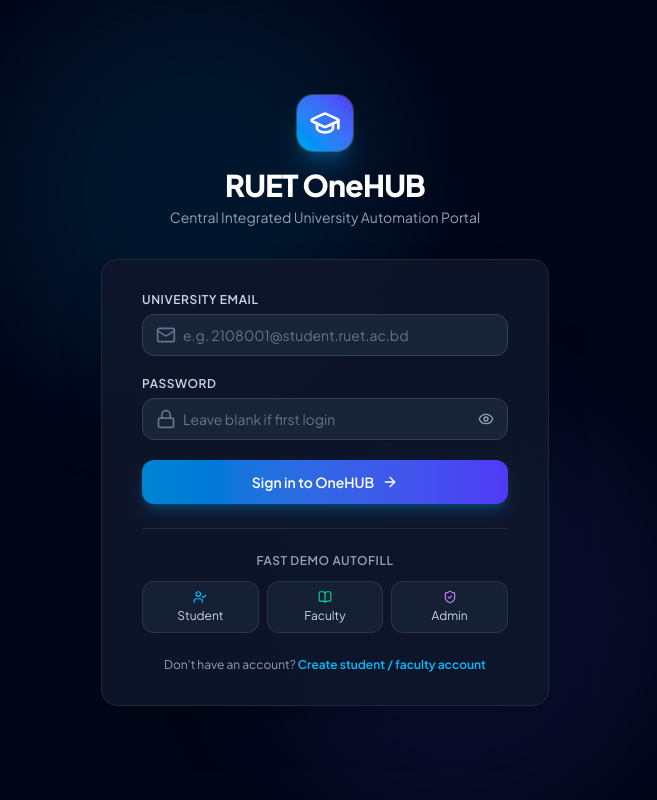
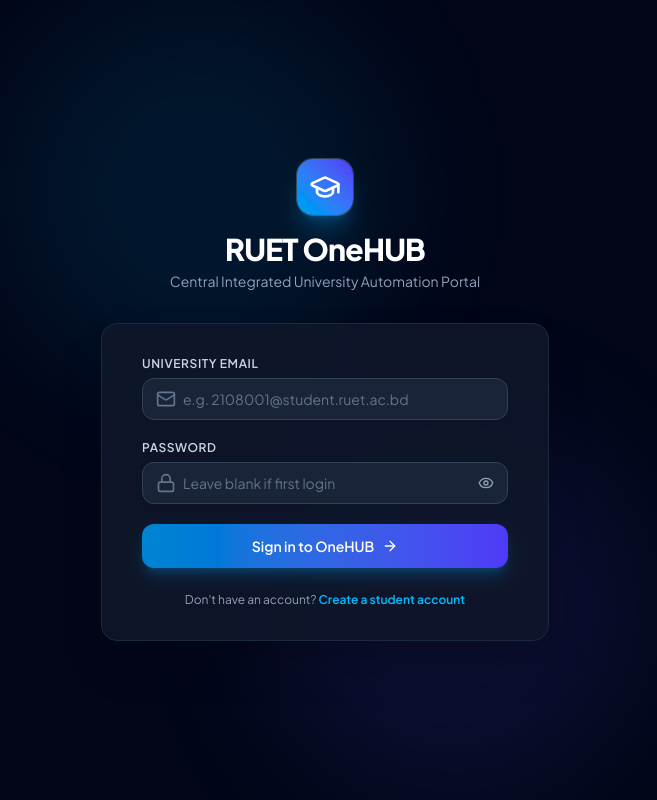
Before and after one commit to Auyon-ECE-2410043/OneHUB, a React (Vite) app in the folder frontend/: page / in a window 1280 px wide. Shown: the whole page, without its empty margins (315-972 px from the left). Built offline with nearby package versions, Linux system fonts and the light colour scheme; no server answers.

Commit message:
chore(auth): remove fast demo autofill and update register link text

```diff
--- a/frontend/src/pages/auth/Login.jsx
+++ b/frontend/src/pages/auth/Login.jsx
@@ -224,38 +224,7 @@ export function Login() {
                 </div>
               </form>
 
-              {/* Quick Demo Logins Helper */}
-              <div className="mt-6 pt-6 border-t border-slate-800">
-                <p className="text-xs font-semibold text-slate-400 uppercase tracking-wider text-center mb-3">
-                  Fast Demo Autofill
-                </p>
-                <div className="grid grid-cols-3 gap-2">
-                  <button
-                    type="button"
-                    onClick={() => fillCredentials("student@ruet.ac.bd", "password123")}
-                    className="p-2 bg-slate-800/60 hover:bg-slate-800 border border-slate-700/60 rounded-xl text-center transition-smooth text-xs text-slate-300 hover:text-white"
-                  >
-                    <UserCheck className="w-3.5 h-3.5 mx-auto mb-1 text-sky-400" />
-                    <span>Student</span>
-                  </button>
-                  <button
-                    type="button"
-                    onClick={() => fillCredentials("faculty@ruet.ac.bd", "password123")}
-                    className="p-2 bg-slate-800/60 hover:bg-slate-800 border border-slate-700/60 rounded-xl text-center transition-smooth text-xs text-slate-300 hover:text-white"
-                  >
-                    <BookOpen className="w-3.5 h-3.5 mx-auto mb-1 text-emerald-400" />
-                    <span>Faculty</span>
-                  </button>
-                  <button
-                    type="button"
-                    onClick={() => fillCredentials("admin@ruet.ac.bd", "password123")}
-                    className="p-2 bg-slate-800/60 hover:bg-slate-800 border border-slate-700/60 rounded-xl text-center transition-smooth text-xs text-slate-300 hover:text-white"
-                  >
-                    <ShieldCheck className="w-3.5 h-3.5 mx-auto mb-1 text-purple-400" />
-                    <span>Admin</span>
-                  </button>
-                </div>
-              </div>
+
             </>
 
           ) : step === "force_password_change" ? (
@@ -393,7 +362,7 @@ export function Login() {
           <div className="mt-6 text-center text-xs text-slate-400">
             Don't have an account?{" "}
             <Link to="/register" className="font-semibold text-sky-400 hover:text-sky-300 transition-smooth">
-              Create student / faculty account
+              Create a student account
             </Link>
           </div>
         </div>
```
